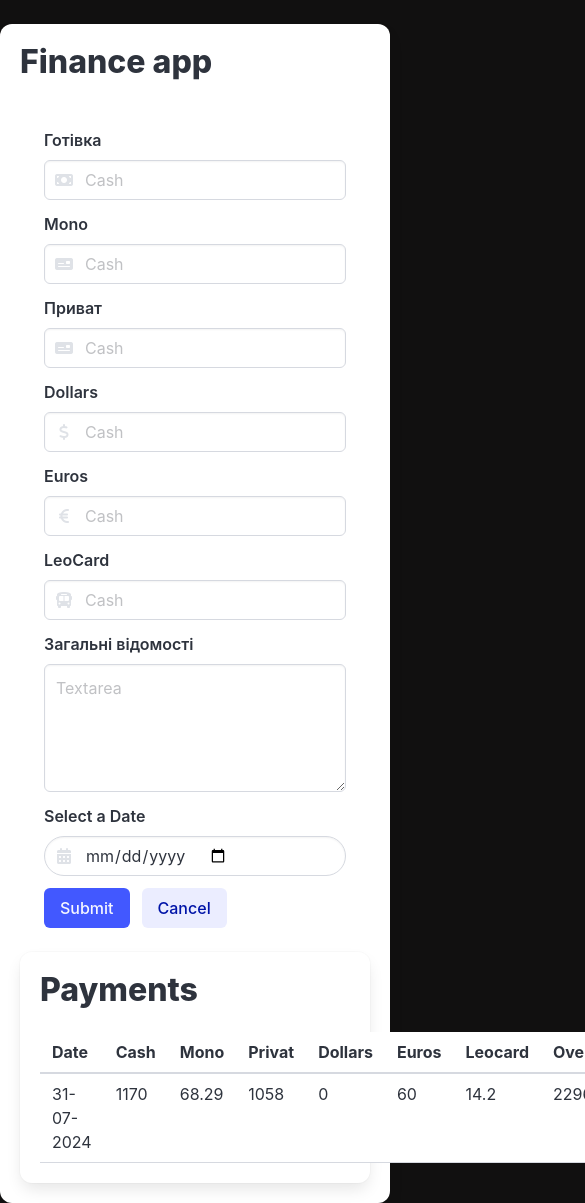
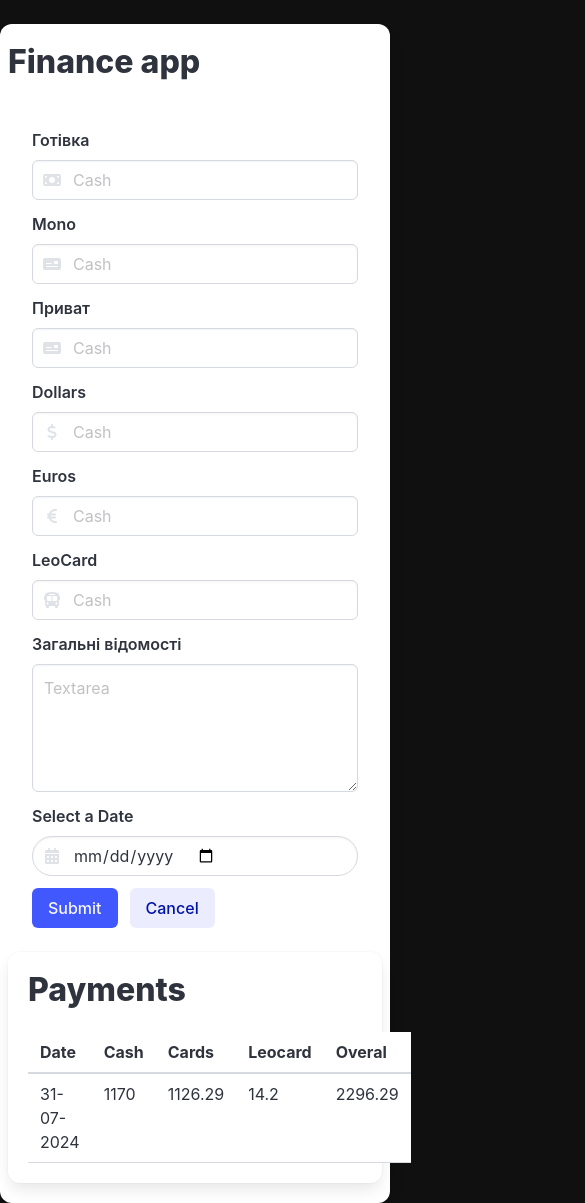
Before and after one commit to Vovchukkul/finance, a React (Create React App) app: page / in a window 390 px wide. Shown: the top 1203 px of the page, 585 px wide, since content can reach past the window. Built offline with nearby package versions, Linux system fonts and the light colour scheme.

Commit message:
fix styles for mobile

```diff
--- a/src/App.tsx
+++ b/src/App.tsx
@@ -10,7 +10,7 @@ function App() {
   const [payments, setPayments] = useLocaleStorage<Payment[]>('payments', initialPayments);
 
   return (
-    <div className="container box mt-5 px-auto is-flex is-flex-direction-column is-align-content-center is-justify-content-center">
+    <div className="container box mt-5 px-2 is-flex is-flex-direction-column is-align-content-center is-justify-content-center">
       <h1 className='title'>Finance app</h1>
       <Form />
       <PaymentsList payments={payments} />
--- a/src/components/PaymentsList.tsx
+++ b/src/components/PaymentsList.tsx
@@ -15,10 +15,11 @@ export const PaymentsList:React.FC<Props> = ({ payments }) => {
             <tr>
               <th>Date</th>
               <th>Cash</th>
-              <th>Mono</th>
-              <th>Privat</th>
-              <th>Dollars</th>
-              <th>Euros</th>
+              <th className='is-hidden-mobile'>Mono</th>
+              <th className='is-hidden-mobile'>Privat</th>
+              <th className='is-hidden-tablet is-hidden-desktop'>Cards</th>
+              <th className='is-hidden-mobile'>Dollars</th>
+              <th className='is-hidden-mobile'>Euros</th>
               <th>Leocard</th>
               <th className='bold'>Overal</th>
             </tr>
@@ -27,10 +28,11 @@ export const PaymentsList:React.FC<Props> = ({ payments }) => {
             <tr>
               <td>{payment.date}</td>
               <td>{payment.cash}</td>
-              <td>{payment.mono}</td>
-              <td>{payment.privat}</td>
-              <td>{payment.dollars}</td>
-              <td>{payment.euros}</td>
+              <td className='is-hidden-mobile'>{payment.mono}</td>
+              <td className='is-hidden-mobile'>{payment.privat}</td>
+              <td className='is-hidden-tablet is-hidden-desktop'>{ payment.privat + payment.mono }</td>
+              <td className='is-hidden-mobile'>{payment.dollars}</td>
+              <td className='is-hidden-mobile'>{payment.euros}</td>
               <td>{payment.leocard}</td>
               <td className='bold'>{
                 payment.cash + payment.mono + payment.privat
```
